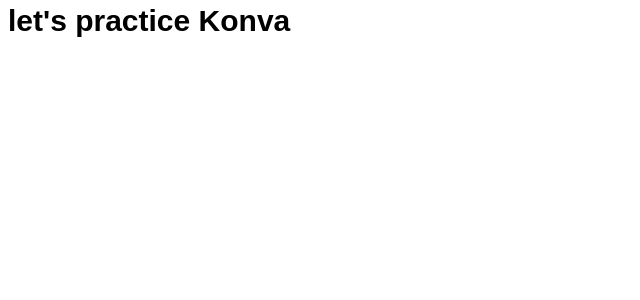
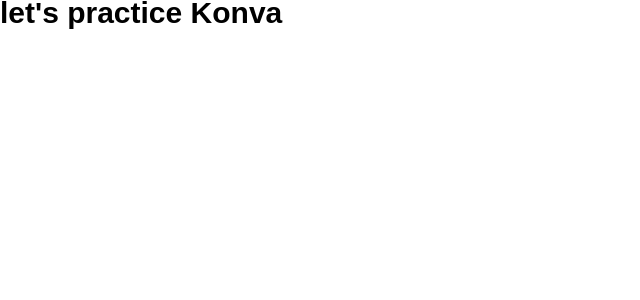
Before and after one commit to KimMinchan95/react-blog, a React (Create React App) app: page / in a window 1280 px wide. Shown: the top 300 px of the page, without its empty margins (0-640 px from the left). Built offline with nearby package versions, Linux system fonts and the light colour scheme.

Commit message:
Add node-sass

```diff
--- /dev/null
+++ b/src/assets/base.scss
@@ -0,0 +1 @@
+@import 'main/global.scss';
--- /dev/null
+++ b/src/assets/main/global.scss
@@ -0,0 +1,5 @@
+body {
+  margin: 0;
+  padding: 0;
+  box-sizing: border-box;
+}
```
Also changed, not shown: src/index.tsx (+7 -5 lines).
